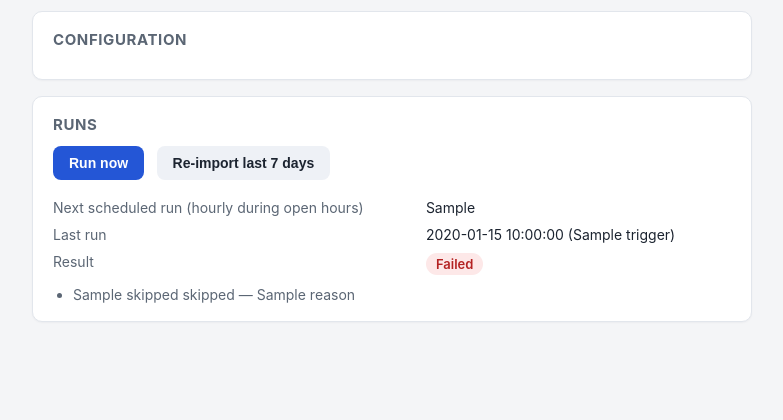
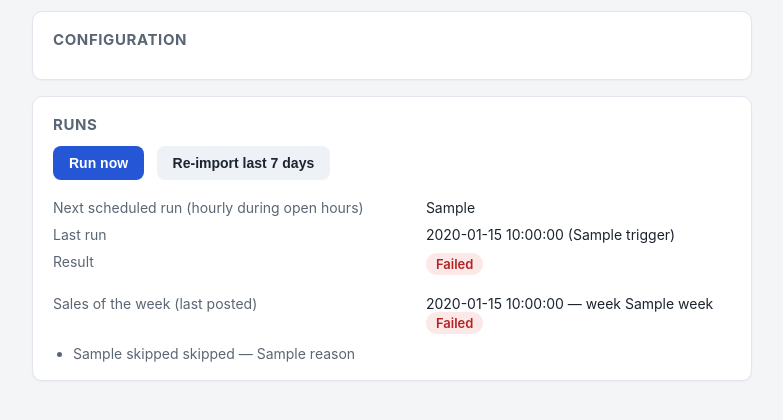
Before and after one commit to ellie4415/followup-sheets, a FastAPI app: template templates/index.html in a window 1280 px wide. Shown: the part 308-728 px from the top of the page, without its empty margins (248-1031 px from the left). Run offline with FastAPI, Linux system fonts and the light colour scheme; the template is opened without the code that fills it: most values are stand-ins (such as "Sample title", 1, 10 or a date in 2020).

Commit message:
Sales of the Week rows + month-tinted dates on the manager sheet
Thursday night (after the last open-hours sync) and via POST /weekly:
rank ALL past-7-day transactions per store by merchandise profit and
append one gold marker row per tab with the top 2 (seller, profit,
revenue, items, customer, sale #). Idempotent via WEEK-<date> Sale ID.
Bridge script v5 paints WEEK- rows gold and alternates the Date cell
tint by month. fetch_new_sales gains a window_days mode; the guarded
runner is generic now.

Co-Authored-By: Claude Fable 5 <noreply@anthropic.com>

```diff
--- a/main.py
+++ b/main.py
@@ -49,6 +49,8 @@ SHEETS_SECRET = os.environ.get("SHEETS_SECRET", "")
 MANAGER_WEBAPP_URL = os.environ.get("MANAGER_WEBAPP_URL", "")   # manager sheet bridge (optional)
 MANAGER_SECRET     = os.environ.get("MANAGER_SECRET", "")
 MIN_CAMERA_PRICE = float(os.environ.get("MIN_CAMERA_PRICE", "100"))  # cheap disposables/novelty cameras don't qualify
+WEEKLY_DAY       = int(os.environ.get("WEEKLY_DAY", "3"))            # 0=Mon … 3=Thu: sales-of-the-week night
+TOP_SALES_PER_WEEK = int(os.environ.get("TOP_SALES_PER_WEEK", "2"))
 RUN_HOURS_START = int(os.environ.get("RUN_HOURS_START", "8"))   # first hourly run (Pacific)
 RUN_HOURS_END   = int(os.environ.get("RUN_HOURS_END", "20"))    # last hourly run (Pacific)
 if not (0 <= RUN_HOURS_START <= RUN_HOURS_END <= 23):
@@ -122,12 +124,15 @@ async def get_client() -> ls.LightspeedClient:
 
 # ── Sale fetching (sort=-saleID pagination; this account rejects timestamp filters) ──
 
-async def fetch_new_sales(client: ls.LightspeedClient, cursor: int) -> list:
+async def fetch_new_sales(client: ls.LightspeedClient, cursor: int,
+                          window_days: int = 0) -> list:
     """All sales with saleID > cursor, oldest first. When there is no cursor
-    yet (first run), falls back to a LOOKBACK_DAYS timestamp window."""
+    yet (first run) — or window_days is given — uses a timestamp window
+    instead (reimport_days override, else LOOKBACK_DAYS)."""
     since_str = ""
-    if cursor <= 0:
-        days = int(store.get("reimport_days") or 0) or LOOKBACK_DAYS
+    if window_days or cursor <= 0:
+        cursor = 0
+        days = window_days or int(store.get("reimport_days") or 0) or LOOKBACK_DAYS
         since = datetime.now(tz=PACIFIC) - timedelta(days=days)
         since_str = since.astimezone(ZoneInfo("UTC")).strftime("%Y-%m-%dT%H:%M:%S+00:00")
         log.info(f"Lookback window: {days} days (since {since_str})")
@@ -591,7 +596,103 @@ async def run_job(trigger: str) -> dict:
     return summary
 
 
-async def _run_job_guarded(trigger: str) -> None:
+async def weekly_job(trigger: str) -> dict:
+    """Sales of the Week: rank the past 7 days of ALL transactions per store
+    by merchandise profit (same definition as the Total Profit column) and
+    append one gold marker row per store tab listing the top N — the week
+    divider Chris reads from in the Friday meeting. Idempotent per week via
+    the WEEK-<date> sale-ID sentinel."""
+    now_p = datetime.now(tz=PACIFIC)
+    week_end   = now_p.date()
+    week_start = week_end - timedelta(days=6)
+    week_id    = f"WEEK-{week_end:%Y-%m-%d}"
+    summary = {
+        "started": now_p.strftime("%-m/%-d/%Y %-I:%M %p"),
+        "trigger": trigger, "ok": False, "week": f"{week_start:%-m/%-d}–{week_end:%-m/%-d}",
+        "added": {}, "error": "",
+    }
+    try:
+        manager = _make_manager_sheets()
+        if manager is None:
+            raise RuntimeError("Manager sheet is not configured")
+        client = await get_client()
+        sheet  = _make_sheets()
+        await sheet.ensure_setup()
+        settings = await sheet.read_settings()
+        await manager.ensure_setup()
+
+        categories = await client.get_categories()
+        qual_ids   = ls.category_ids_under(categories, settings["categories"])
+        excl_ids   = ls.category_ids_under(categories, settings["excluded"])
+        shops      = await client.get_shops()
+        employees  = await client.get_employees()
+
+        sales = await fetch_new_sales(client, 0, window_days=7)
+        candidates: dict = {t: [] for t in sh.STORE_TABS}
+        for sale in sales:
+            if str(sale.get("completed")) != "true" or str(sale.get("voided")) == "true":
+                continue
+            shop_name = shops.get(str(sale.get("shopID", "")), "")
+            if shop_name.strip().lower() in settings["skip_shops"]:
+                continue
+            tab = _store_tab(shop_name)
+            if not tab:
+                continue
+            total = _fnum(sale.get("calcTotal"))
+            if total <= 0:
+                continue   # refunds/exchanges are never the sale of the week
+            items  = _line_items(await client.get_sale_lines(str(sale.get("saleID"))))
+            profit = sum(li["subtotal"] - li["cost"] for li in items
+                         if li["cat_id"] not in excl_ids)
+            if profit > 0:
+                candidates[tab].append((profit, total, sale, items))
+
+        for tab in sh.STORE_TABS:
+            if week_id in await manager.existing_sale_ids(tab):
+                summary["added"][tab] = "already posted"
+                continue
+            ranked = sorted(candidates[tab], key=lambda c: c[0], reverse=True)[:TOP_SALES_PER_WEEK]
+            lines = []
+            for rank, (profit, total, sale, items) in enumerate(ranked, start=1):
+                sellers = _salespeople(items, qual_ids, excl_ids, employees,
+                                       str(sale.get("employeeID", ""))) or ["?"]
+                cust = {}
+                cid = str(sale.get("customerID") or "0")
+                if cid not in ("", "0"):
+                    cust = await client.get_customer(cid)
+                cname = f"{(cust.get('firstName') or '').strip()} {(cust.get('lastName') or '').strip()}".strip() or "Walk-in"
+                merch = [li["name"] for li in items if li["cat_id"] not in excl_ids] \
+                        or [li["name"] for li in items]
+                what  = ", ".join(merch[:3]) + (" …" if len(merch) > 3 else "")
+                with_ = f" · with {', '.join(sellers[1:])}" if len(sellers) > 1 else ""
+                # Seller name FIRST so the bridge script colors it like any row.
+                lines.append(f"{sellers[0]} — #{rank}{with_} · {_money(profit)} profit "
+                             f"on {_money(total)} · {what} · {cname} · sale {sale.get('saleID')}")
+            if not lines:
+                lines = ["No transactions with merchandise profit this week"]
+            row = [
+                f"Week {week_start:%-m/%-d}–{week_end:%-m/%-d/%Y}",
+                "SALES OF THE WEEK",
+                "",
+                "\n".join(lines),
+                "", "",
+                week_id,
+            ]
+            await manager.append_rows(tab, [row])
+            summary["added"][tab] = len(ranked)
+
+        summary["ok"] = True
+        log.info(f"Sales of the week posted: {summary['added']}")
+    except ls.AuthExpired as exc:
+        summary["error"] = str(exc)
+    except Exception as exc:
+        summary["error"] = f"{type(exc).__name__}: {exc}"
+        log.exception("Weekly job failed")
+    store.set_json("last_weekly", summary)
+    return summary
+
+
+async def _guarded(fn, trigger: str, key: str = "last_run") -> None:
     global _job_running
     if _job_lock.locked():
         return
@@ -600,9 +701,9 @@ async def _run_job_guarded(trigger: str) -> None:
         try:
             # Hard deadline — a hung run must never wedge the scheduler
             # (lab-sync July 3 lesson: everything inside a lock gets a timeout).
-            await asyncio.wait_for(run_job(trigger), timeout=1800)
+            await asyncio.wait_for(fn(trigger), timeout=1800)
         except asyncio.TimeoutError:
-            store.set_json("last_run", {
+            store.set_json(key, {
                 "started": datetime.now(tz=PACIFIC).strftime("%-m/%-d/%Y %-I:%M %p"),
                 "trigger": trigger, "ok": False,
                 "added": {t: 0 for t in sh.STORE_TABS}, "skipped": {},
@@ -611,6 +712,14 @@ async def _run_job_guarded(trigger: str) -> None:
             log.error("Run aborted at 30-minute deadline")
         finally:
             _job_running = False
+
+
+async def _run_job_guarded(trigger: str) -> None:
+    await _guarded(run_job, trigger, "last_run")
+
+
+async def _run_weekly_guarded(trigger: str) -> None:
+    await _guarded(weekly_job, trigger, "last_weekly")
 
 
 # ── Scheduler ─────────────────────────────────────────────────────────────────
@@ -630,6 +739,14 @@ async def scheduler_loop() -> None:
             await _run_job_guarded("scheduled")
         except Exception:
             log.exception("Scheduled run crashed")
+        # Sales of the Week: after the LAST sync of WEEKLY_DAY (Thursday
+        # night by default), so the Friday meeting has the full Fri–Thu week.
+        if nxt.weekday() == WEEKLY_DAY and nxt.hour == RUN_HOURS_END \
+                and _make_manager_sheets() is not None:
+            try:
+                await _run_weekly_guarded("scheduled")
+            except Exception:
+                log.exception("Weekly job crashed")
 
 
 @app.on_event("startup")
@@ -658,6 +775,8 @@ async def home(request: Request):
         "app_url":      APP_URL,
         "running":      _job_running,
         "last_run":     store.get_json("last_run"),
+        "last_weekly":  store.get_json("last_weekly"),
+        "manager_on":   _make_manager_sheets() is not None,
         "next_run":     store.get("next_run", ""),
         "config": {
             "Lightspeed client ID (LIGHTSPEED_CLIENT_ID)":            bool(CLIENT_ID),
@@ -691,6 +810,17 @@ async def trigger_run():
     if _job_lock.locked():
         return JSONResponse({"ok": False, "error": "A run is already in progress"}, status_code=409)
     asyncio.create_task(_run_job_guarded("manual"))
+    return {"ok": True}
+
+
+@app.post("/weekly")
+async def trigger_weekly():
+    """Post Sales of the Week now (past 7 days). Idempotent per week."""
+    if _job_lock.locked():
+        return JSONResponse({"ok": False, "error": "A run is already in progress"}, status_code=409)
+    if _make_manager_sheets() is None:
+        return JSONResponse({"ok": False, "error": "Manager sheet is not configured"}, status_code=400)
+    asyncio.create_task(_run_weekly_guarded("manual"))
     return {"ok": True}
 
 
--- a/templates/index.html
+++ b/templates/index.html
@@ -72,6 +72,10 @@
       <button class="btn btn-primary" onclick="runNow(this)">Run now</button>
       <button class="btn btn-ghost" style="margin-left:8px" onclick="reimport(this)"
               title="Re-pulls the last 7 days. Rows already on the sheet are skipped, so delete any rows you want regenerated first.">Re-import last 7 days</button>
+      {% if manager_on %}
+      <button class="btn btn-ghost" style="margin-left:8px" onclick="weekly(this)"
+              title="Ranks the past 7 days of ALL transactions by profit and posts a gold Sales of the Week row on each manager tab. Automatic Thursday nights.">Sales of the week now</button>
+      {% endif %}
     {% endif %}
     <table style="margin-top:14px">
       <tr><td>Next scheduled run (hourly during open hours)</td><td>{{ next_run or "—" }}</td></tr>
@@ -91,6 +95,15 @@
       {% endif %}
       {% endif %}
     </table>
+    {% if last_weekly %}
+    <table style="margin-top:10px">
+      <tr><td>Sales of the week (last posted)</td><td>{{ last_weekly.started }} — week {{ last_weekly.week }}
+        {% if last_weekly.ok %}<span class="pill ok">OK</span>{% else %}<span class="pill bad">Failed</span>{% endif %}
+        {% if last_weekly.ok %}({% for tab, n in last_weekly.added.items() %}{{ tab }}: {{ n }}{{ ", " if not loop.last }}{% endfor %}){% endif %}
+      </td></tr>
+    </table>
+    {% if last_weekly.error %}<div class="err">{{ last_weekly.error }}</div>{% endif %}
+    {% endif %}
     {% if last_run and last_run.error %}<div class="err">{{ last_run.error }}</div>{% endif %}
     {% if last_run and last_run.warnings %}
       {% for w in last_run.warnings %}<div class="err" style="color:#9a6b00">⚠ {{ w }}</div>{% endfor %}
@@ -106,6 +119,12 @@
 async function runNow(btn) {
   btn.disabled = true; btn.textContent = "Starting…";
   await fetch("/run", { method: "POST" });
+  poll();
+}
+async function weekly(btn) {
+  if (!confirm("Post Sales of the Week now?\n\nRanks the past 7 days of all transactions by profit and adds a gold row per store tab on the manager sheet. Safe to re-run — it won't post twice for the same week.")) return;
+  btn.disabled = true; btn.textContent = "Starting…";
+  await fetch("/weekly", { method: "POST" });
   poll();
 }
 async function reimport(btn) {
```
Also changed, not shown: CLAUDE.md (+13 -0 lines), README.md, 1 other file.
